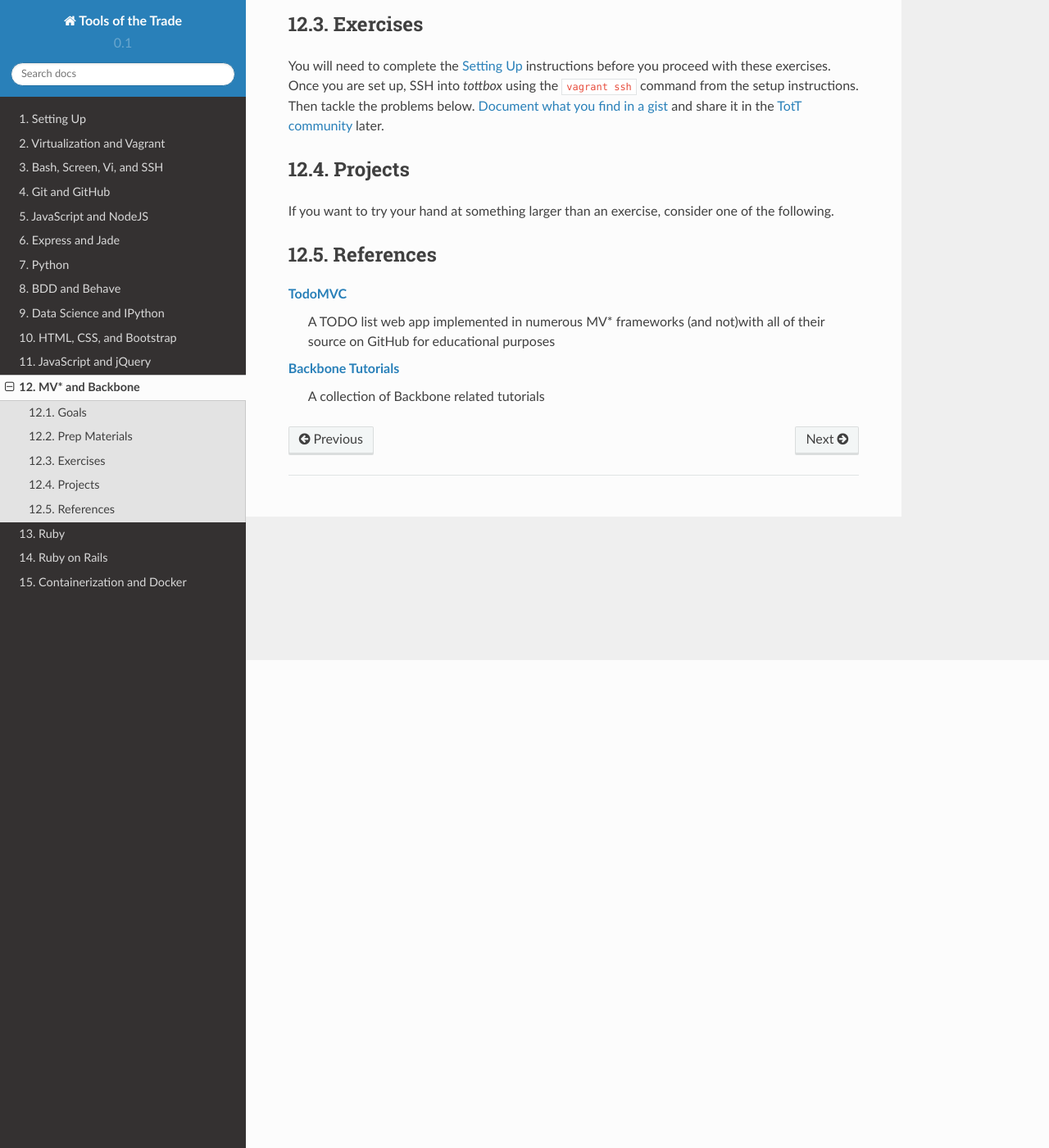
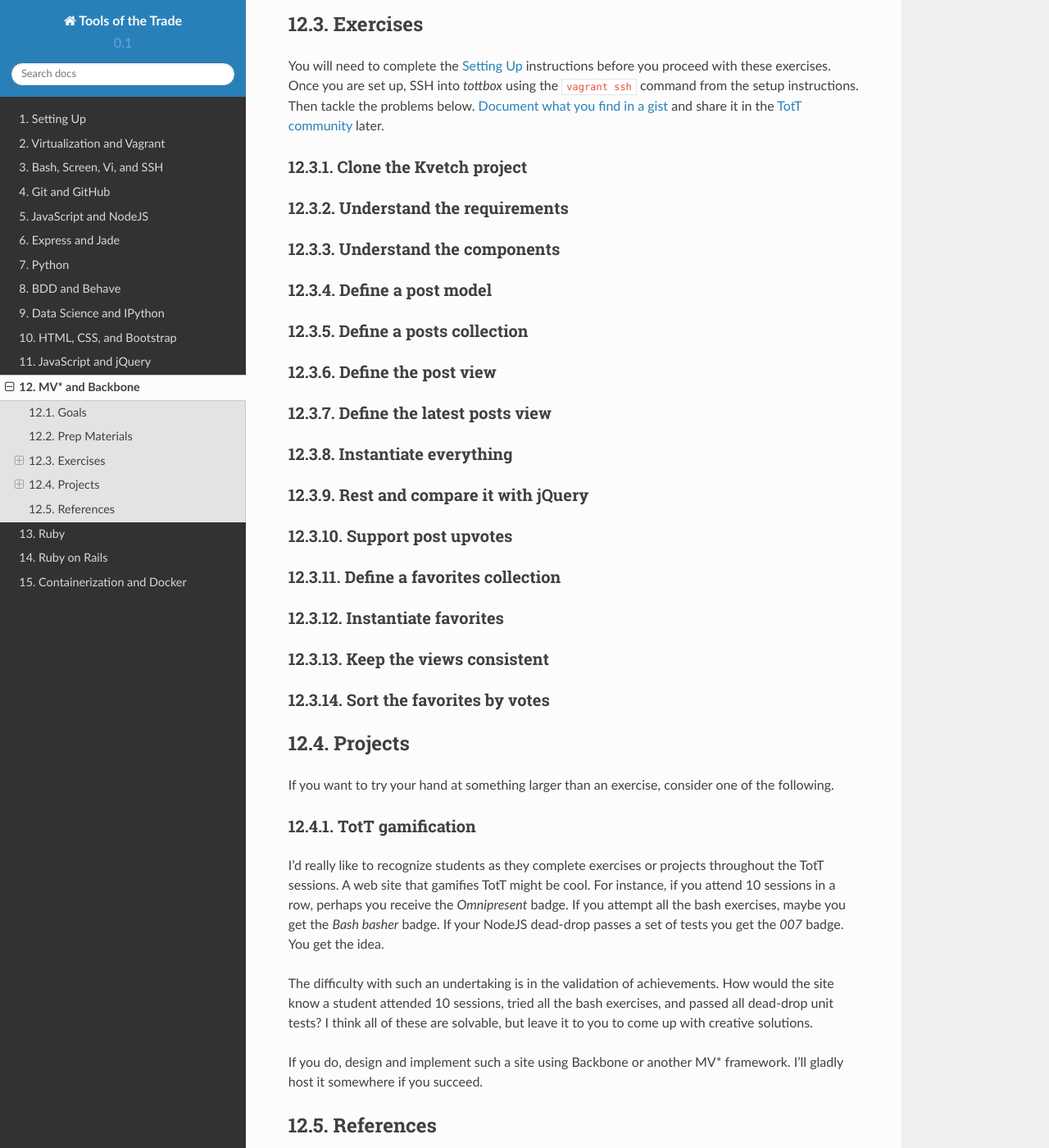
Before and after one commit to parente/tott, a Sphinx documentation site: the page built from doc/sessions/backbone.rst, in a window 1280 px wide and 1400 px high, scrolled down 595 px. Shown: the whole window at 82% size. Built offline with Sphinx 7.4.7 and the Read the Docs theme 2.0.0, drawn with Linux system fonts in a browser that asks for light colours.

Commit message:
Exercise section titles, project idea

```diff
--- a/doc/sessions/backbone.rst
+++ b/doc/sessions/backbone.rst
@@ -25,10 +25,61 @@ Exercises
 
 You will need to complete the :doc:`/setup` instructions before you proceed with these exercises. Once you are set up, SSH into *tottbox* using the ``vagrant ssh`` command from the setup instructions. Then tackle the problems below. `Document what you find in a gist <https://gist.github.com/>`_ and share it in the `TotT community`_ later.
 
+Clone the Kvetch project
+########################
+
+Understand the requirements
+###########################
+
+Understand the components
+#########################
+
+Define a post model
+###################
+
+Define a posts collection
+#########################
+
+Define the post view
+####################
+
+Define the latest posts view
+############################
+
+Instantiate everything
+######################
+
+Rest and compare it with jQuery
+###############################
+
+Support post upvotes
+####################
+
+Define a favorites collection
+#############################
+
+Instantiate favorites
+#####################
+
+Keep the views consistent
+#########################
+
+Sort the favorites by votes
+###########################
+
 Projects
 --------
 
 If you want to try your hand at something larger than an exercise, consider one of the following.
+
+TotT gamification
+#################
+
+I'd really like to recognize students as they complete exercises or projects throughout the TotT sessions. A web site that gamifies TotT might be cool. For instance, if you attend 10 sessions in a row, perhaps you receive the *Omnipresent* badge. If you attempt all the bash exercises, maybe you get the *Bash basher* badge. If your NodeJS dead-drop passes a set of tests you get the *007* badge. You get the idea.
+
+The difficulty with such an undertaking is in the validation of achievements. How would the site know a student attended 10 sessions, tried all the bash exercises, and passed all dead-drop unit tests? I think all of these are solvable, but leave it to you to come up with creative solutions.
+
+If you do, design and implement such a site using Backbone or another MV* framework. I'll gladly host it somewhere if you succeed.
 
 References
 ----------
```
